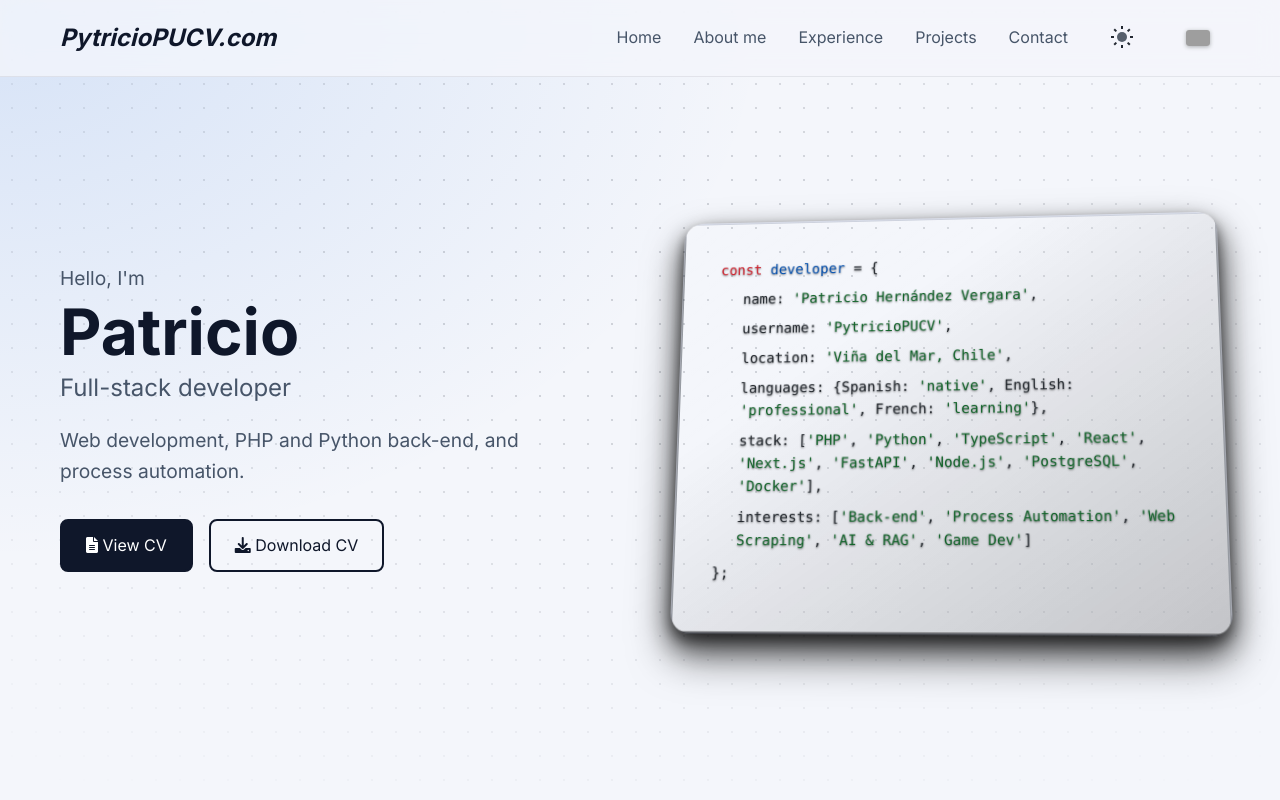
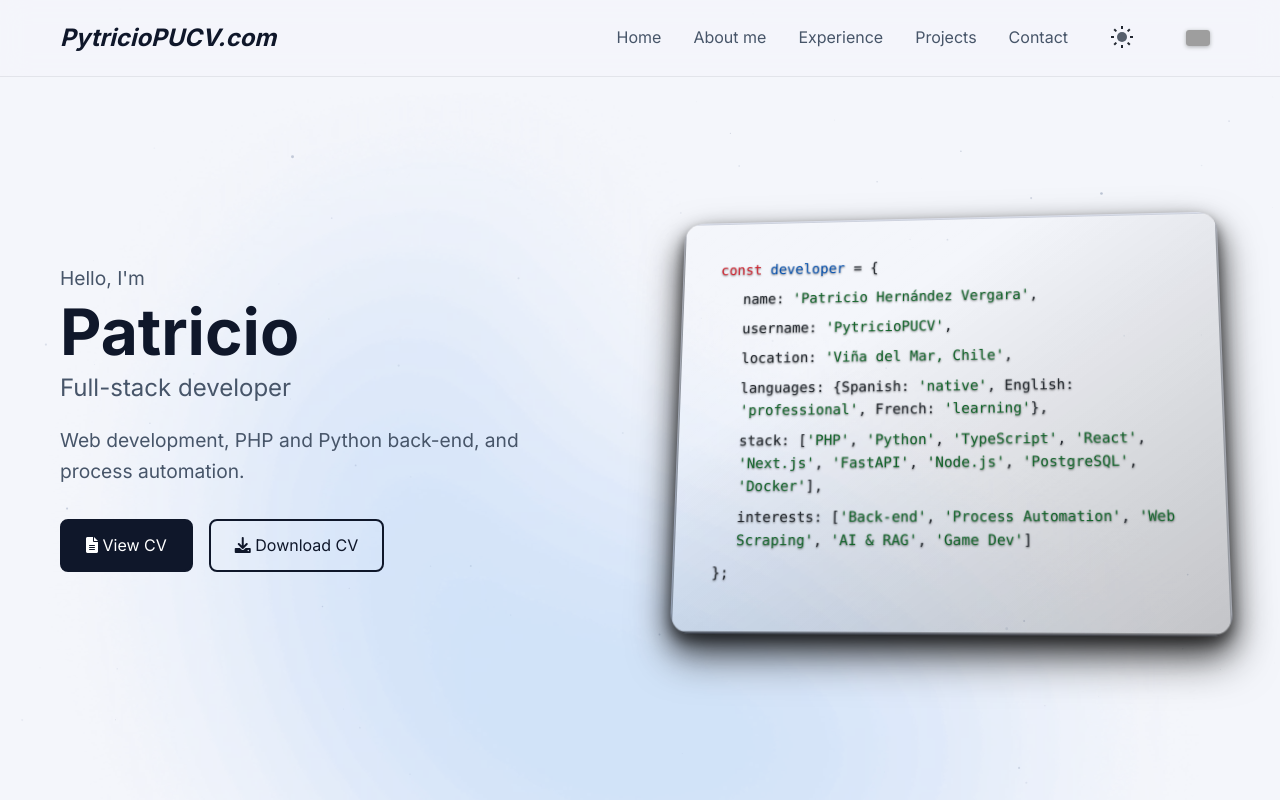
Before and after one commit to PytricioPUCV/portafolio, a plain HTML site: page index.html in a window 1280 px wide. Shown: the top 800 px of the page. Drawn offline with Linux system fonts and the light colour scheme; grey boxes are pictures that could not be loaded.

Commit message:
Revert "feat(light): fondo de cuadrícula de puntos y apagado del canvas"
This reverts commit 881a969f4a1e08f1757e0c5d05767f2ad93d923f.

```diff
--- a/scripts/main.js
+++ b/scripts/main.js
@@ -184,12 +184,8 @@
     const stepsPerFrame = lowPower ? 2 : 1;
     let skipFrame = false;
 
-    let rafId = 0;
-    let running = false;
-
     function anim() {
-        if (!running) return;
-        rafId = requestAnimationFrame(anim);
+        requestAnimationFrame(anim);
         if (lowPower) {
             skipFrame = !skipFrame;
             if (skipFrame) return;
@@ -210,7 +206,7 @@
             if (isPageVisible) {
                 const n = Math.floor(randomBetween(1, 3));
                 for (let i = 0; i < n; i++) {
-                    setTimeout(() => { if (running) comets.push(createComet()); }, i * 400);
+                    setTimeout(() => comets.push(createComet()), i * 400);
                 }
             }
             scheduleComets(randomBetween(3000, 7000));
@@ -233,7 +229,6 @@
 
     function handleVisibilityChange() {
         isPageVisible = !document.hidden;
-        if (!running) return;
         if (isPageVisible) {
             comets = [];
             shootingStars = [];
@@ -244,50 +239,23 @@
         }
     }
 
-    // El cielo animado solo existe en el tema oscuro: en claro el fondo es una cuadrícula en CSS
-    // y el canvas se apaga por completo (sin bucle de animación ni temporizadores).
-    function drawStatic() {
-        ctx.clearRect(0, 0, width, height);
-        if (isDarkMode()) drawStars();
-    }
-
-    function startSky() {
-        if (running) return;
-        running = true;
-        if (reducedMotion) {
-            // Sin animación: solo el cielo estático
-            drawStatic();
-            return;
-        }
-        anim();
-        startEffects();
-    }
-
-    function stopSky() {
-        running = false;
-        cancelAnimationFrame(rafId);
-        clearTimeout(cometTimer);
-        clearTimeout(shootingTimer);
-        comets = [];
-        shootingStars = [];
-        ctx.clearRect(0, 0, width, height);
-    }
-
-    function syncSkyWithTheme() {
-        if (isDarkMode()) startSky(); else stopSky();
-    }
-
     window.addEventListener('resize', r_canvas);
     r_canvas();
 
     if (reducedMotion) {
+        // Sin animación: solo el cielo estático, redibujado al cambiar de tema
+        const drawStatic = () => { ctx.clearRect(0, 0, width, height); drawStars(); };
+        drawStatic();
         window.addEventListener('resize', drawStatic);
-    } else {
-        document.addEventListener('visibilitychange', handleVisibilityChange);
+        document.addEventListener('click', e => {
+            if (e.target.closest('#theme-toggle-btn')) setTimeout(drawStatic, 0);
+        });
+        return;
     }
-    new MutationObserver(syncSkyWithTheme)
-        .observe(document.documentElement, { attributes: true, attributeFilter: ['data-theme'] });
-    syncSkyWithTheme();
+
+    document.addEventListener('visibilitychange', handleVisibilityChange);
+    anim();
+    startEffects();
 })();
 
 const translations = {
--- a/styles/main.css
+++ b/styles/main.css
@@ -1372,32 +1372,6 @@ section[id] {
 }
 
 
-/* Fondo en claro: resplandor azul arriba a la izquierda y cuadrícula de puntos que se desvanece hacia los
-   bordes. Reemplaza al cielo animado (el canvas se apaga en main.js) y a las imágenes de gradiente. */
-[data-theme="light"] body {
-    background-image: radial-gradient(ellipse 1100px 800px at 0% 0%, var(--bg-glow), transparent 70%);
-    background-size: auto;
-    background-repeat: no-repeat;
-    background-position: 0 0;
-}
-
-[data-theme="light"] body::before {
-    content: '';
-    position: fixed;
-    inset: 0;
-    z-index: -1;
-    pointer-events: none;
-    background-image: radial-gradient(circle, var(--grid-dot) 1px, transparent 1.5px);
-    background-size: 24px 24px;
-    -webkit-mask-image: radial-gradient(ellipse 85% 75% at 50% 35%, #000 20%, transparent 100%);
-    mask-image: radial-gradient(ellipse 85% 75% at 50% 35%, #000 20%, transparent 100%);
-}
-
-[data-theme="light"] #star-bg {
-    display: none;
-}
-
-
 /* Header en claro: translúcido con tinte del fondo, borde inferior sutil y desenfoque */
 [data-theme="light"] .header {
     border-bottom: 1px solid var(--header-border);
```
